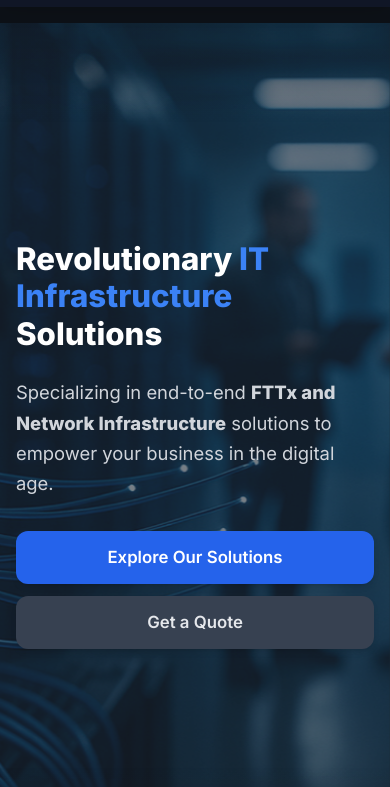
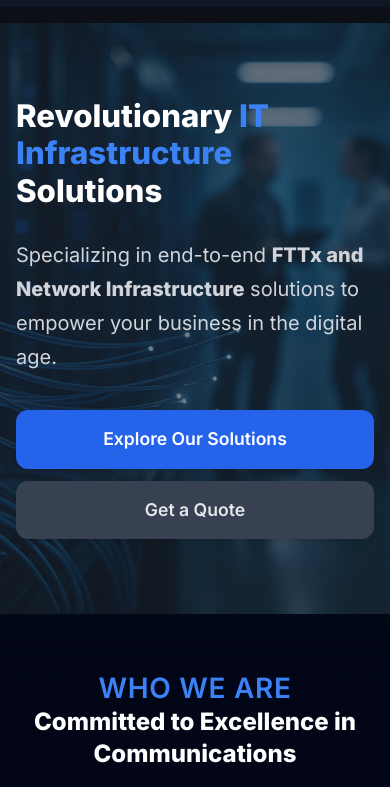
Before and after one commit to ahmed2galal-gif/Fyrm, a website: page index.html in a window 390 px wide. Shown: the part 57-844 px from the top of the page. Drawn offline with nearby package versions, Linux system fonts and the light colour scheme.

Commit message:
added a new feature to the homepage

```diff
--- a/index.html
+++ b/index.html
@@ -177,9 +177,9 @@
 
             /* Hero section bigger on mobile */
             #home {
-                min-height: 100vh !important;
-                padding-top: 3rem !important;
-                padding-bottom: 3rem !important;
+                min-height: 70vh !important;
+                padding-top: 2rem !important;
+                padding-bottom: 2rem !important;
                 display: flex !important;
                 align-items: center !important;
             }
@@ -190,9 +190,9 @@
 
             /* Better hero text sizing on mobile */
             .hero-heading {
-                font-size: clamp(2.25rem, 10vw, 3.5rem) !important;
+                font-size: clamp(2.5rem, 11vw, 4rem) !important;
                 line-height: 1.1 !important;
-                margin-bottom: 1.25rem !important;
+                margin-bottom: 1.5rem !important;
             }
 
             #home .max-w-7xl {
@@ -201,18 +201,18 @@
             }
 
             #home p {
-                font-size: 1.15rem !important;
-                line-height: 1.65 !important;
-                margin-top: 1.5rem !important;
+                font-size: 1.25rem !important;
+                line-height: 1.7 !important;
+                margin-top: 1.75rem !important;
             }
 
             #home .mt-8 {
-                margin-top: 2rem !important;
+                margin-top: 2.25rem !important;
             }
 
             #home a {
-                padding: 0.875rem 2rem !important;
-                font-size: 1.05rem !important;
+                padding: 1rem 2.25rem !important;
+                font-size: 1.1rem !important;
             }
 
             /* Reduce decorative overlay intensity on mobile for better readability */
```
